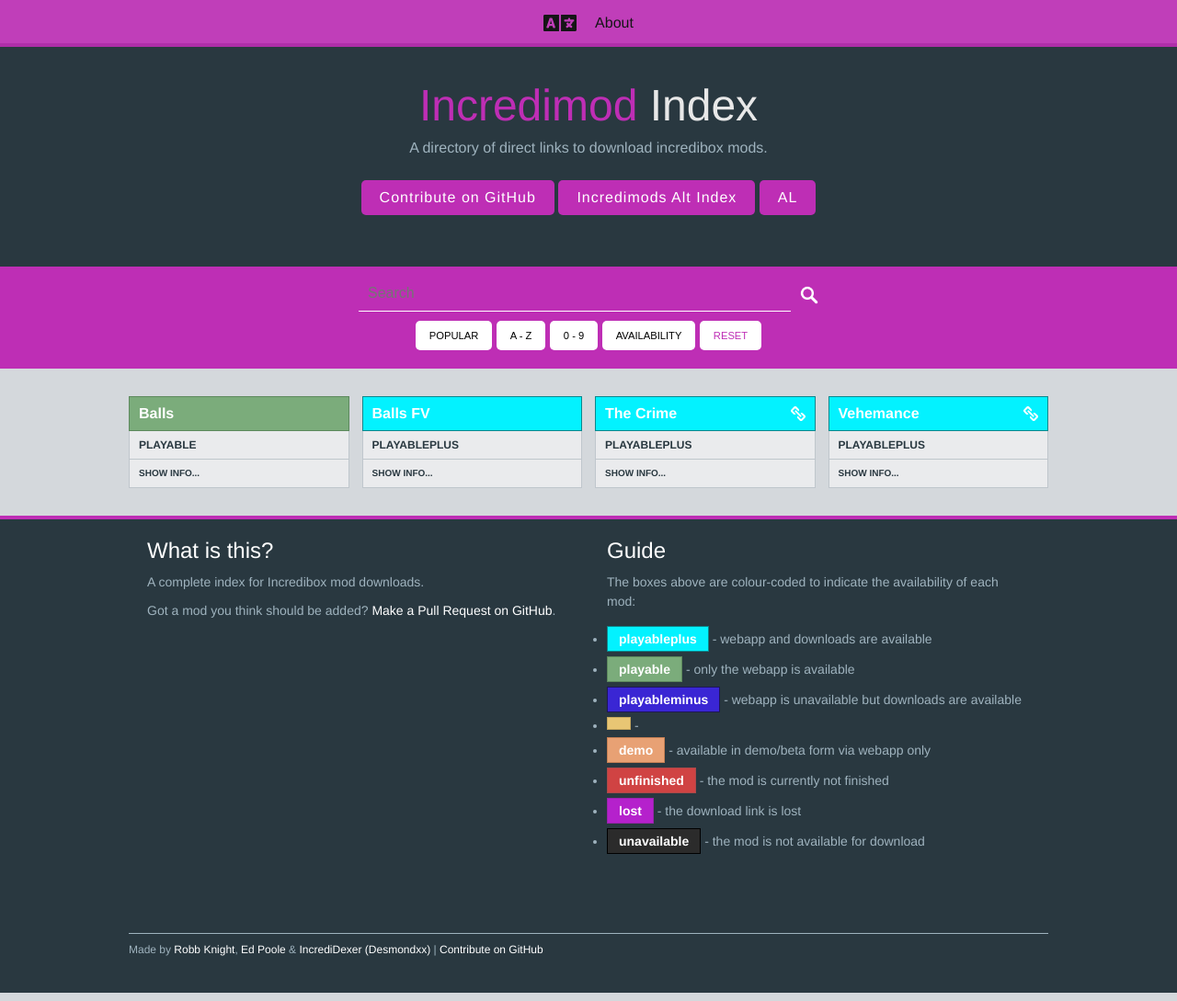
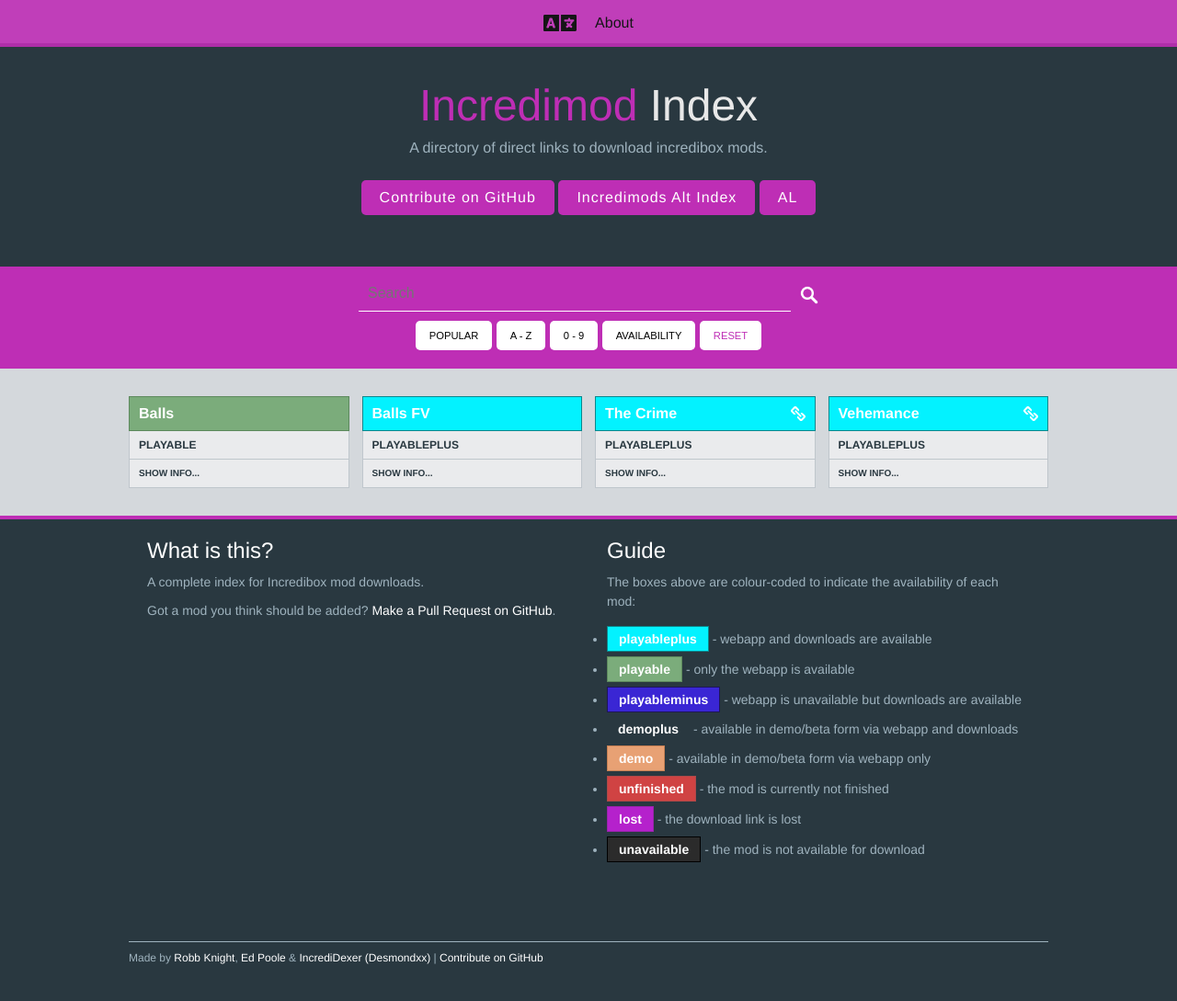
Before and after one commit to Incredimods/incredimods.github.io, a Jekyll site: the page built from _pages/index.html, in a window 1280 px wide and 1089 px high. Shown: the whole window at 92% size. Built offline with Jekyll 4.4.1, drawn with Linux system fonts in a browser that asks for light colours.

Commit message:
Update body.html

```diff
--- a/_includes/body.html
+++ b/_includes/body.html
@@ -41,8 +41,8 @@
                         {{ site.data.trans[page.lang].availability_playable }}
                     {% elsif entry.availability == 'playableminus' %}
                         {{ site.data.trans[page.lang].availability_playableminus }}
-                    {% elsif entry.availability == 'partially' %}
-                        {{ site.data.trans[page.lang].availability_partially }}
+                    {% elsif entry.availability == 'demoplus' %}
+                        {{ site.data.trans[page.lang].availability_demoplus }}
                     {% elsif entry.availability == 'unfinished' %}
                         {{ site.data.trans[page.lang].availability_unfinished }}
                     {% elsif entry.availability == 'lost' %}
@@ -119,7 +119,7 @@
                 <li class="playableplus"><span class="availability">{{ site.data.trans[page.lang].availability_playableplus|safe }}</span> - {{ site.data.trans[page.lang].guideplayableplus|safe }}</li>
                 <li class="playable"><span class="availability">{{ site.data.trans[page.lang].availability_playable|safe }}</span> - {{ site.data.trans[page.lang].guideplayable|safe }}</li>
                 <li class="playableminus"><span class="availability">{{ site.data.trans[page.lang].availability_playableminus|safe }}</span> - {{ site.data.trans[page.lang].guideplayableminus|safe }}</li>
-                <li class="partially"><span class="availability">{{ site.data.trans[page.lang].availability_partially|safe }}</span> - {{ site.data.trans[page.lang].guidepartially|safe }}</li>
+                <li class="demoplus"><span class="availability">{{ site.data.trans[page.lang].availability_demoplus|safe }}</span> - {{ site.data.trans[page.lang].guidedemoplus|safe }}</li>
                 <li class="demo"><span class="availability">{{ site.data.trans[page.lang].availability_demo|safe }}</span> - {{ site.data.trans[page.lang].guidedemo|safe }}</li>
                 <li class="unfinished"><span class="availability">{{ site.data.trans[page.lang].availability_unfinished|safe }}</span> - {{ site.data.trans[page.lang].guideunfinished|safe }}</li>
                 <li class="lost"><span class="availability">{{ site.data.trans[page.lang].availability_lost|safe }}</span> - {{ site.data.trans[page.lang].guidelost|safe }}</li>
```
